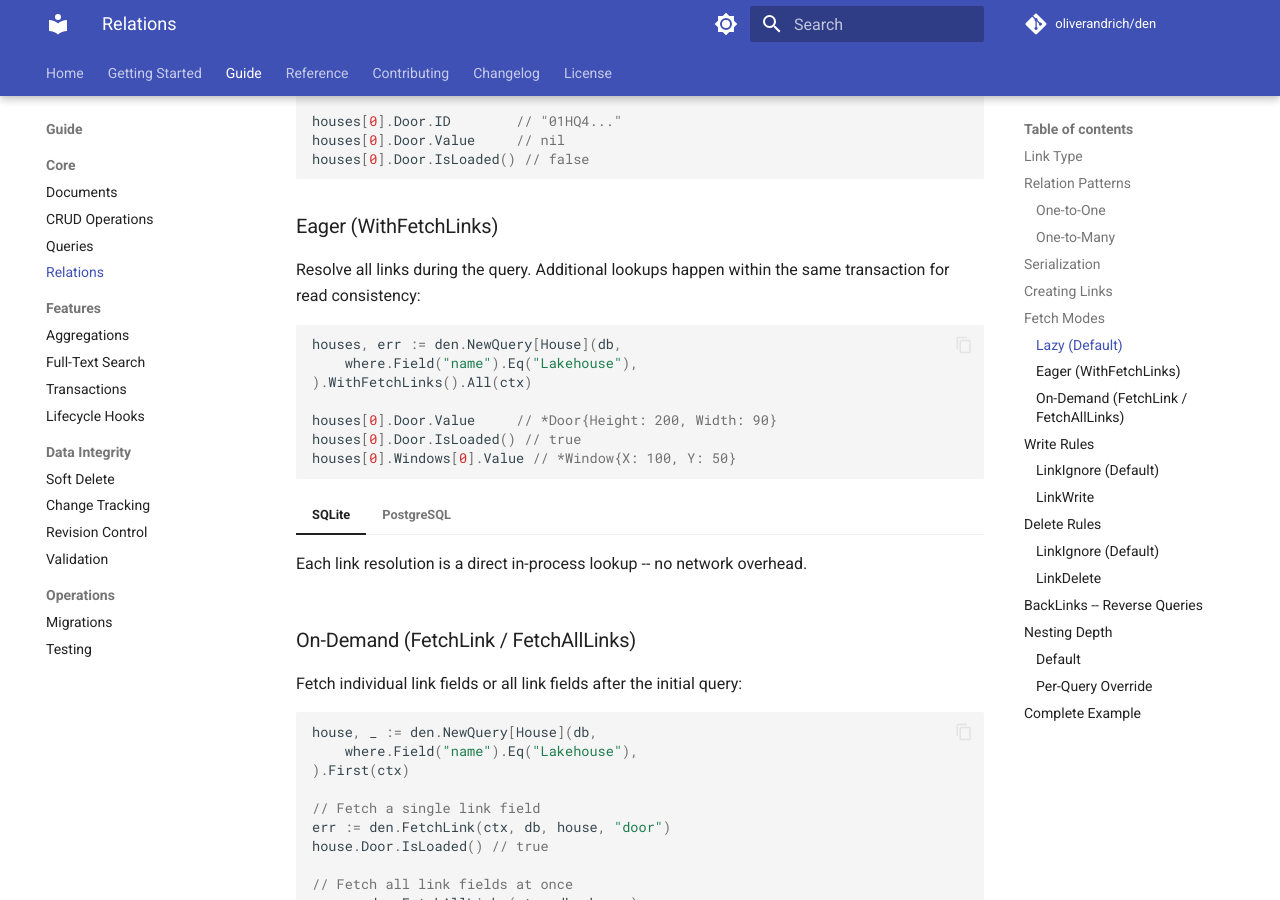
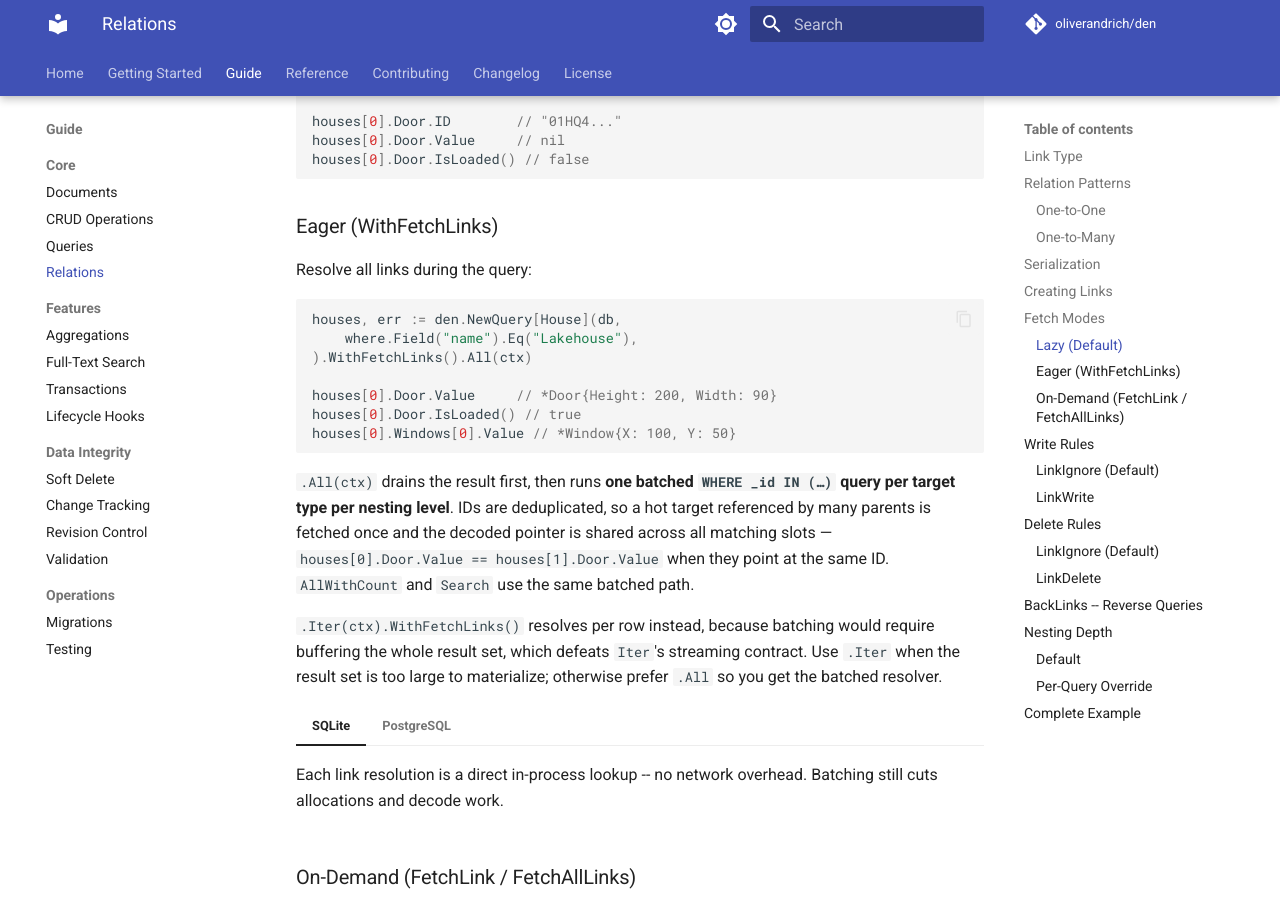
Before and after one commit to oliverandrich/den, an MkDocs documentation site: the page built from docs/guide/relations.md, in a window 1280 px wide and 900 px high, scrolled down 2045 px. Built offline with MkDocs 1.6.1 and Material for MkDocs 9.7.7, drawn with Linux system fonts in a browser that asks for light colours; comment, search, counter and statistics services are not loaded; some of the changed text lies outside the part shown.

Commit message:
docs: explain WithFetchLinks batching and nested recursion
All(ctx) now batches link resolution and dedupes shared ids; Iter(ctx)
stays per-row to preserve streaming. WithNestingDepth(n>1) actually
recurses on the batched paths but not on Iter — both are now called out.

````diff
--- a/docs/guide/relations.md
+++ b/docs/guide/relations.md
@@ -94,7 +94,7 @@ houses[0].Door.IsLoaded() // false
 
 ### Eager (WithFetchLinks)
 
-Resolve all links during the query. Additional lookups happen within the same transaction for read consistency:
+Resolve all links during the query:
 
 ```go
 houses, err := den.NewQuery[House](db,
@@ -106,13 +106,17 @@ houses[0].Door.IsLoaded() // true
 houses[0].Windows[0].Value // *Window{X: 100, Y: 50}
 ```
 
+`.All(ctx)` drains the result first, then runs **one batched `WHERE _id IN (…)` query per target type per nesting level**. IDs are deduplicated, so a hot target referenced by many parents is fetched once and the decoded pointer is shared across all matching slots — `houses[0].Door.Value == houses[1].Door.Value` when they point at the same ID. `AllWithCount` and `Search` use the same batched path.
+
+`.Iter(ctx).WithFetchLinks()` resolves per row instead, because batching would require buffering the whole result set, which defeats `Iter`'s streaming contract. Use `.Iter` when the result set is too large to materialize; otherwise prefer `.All` so you get the batched resolver.
+
 === "SQLite"
 
-    Each link resolution is a direct in-process lookup -- no network overhead.
+    Each link resolution is a direct in-process lookup -- no network overhead. Batching still cuts allocations and decode work.
 
 === "PostgreSQL"
 
-    Link fetches are batched into a single query where possible, minimizing round trips.
+    Each batch collapses N per-row `SELECT` round-trips into one `WHERE _id IN (…)`. On a 20-parent fixture with one shared link, this takes `WithFetchLinks` from ~1.6 ms down to ~630 µs.
 
 ### On-Demand (FetchLink / FetchAllLinks)
 
@@ -219,11 +223,13 @@ Override the depth for a specific query:
 
 ```go
 houses, err := den.NewQuery[House](db).
-    WithFetchLinks().WithNestingDepth(1).All(ctx)
+    WithFetchLinks().WithNestingDepth(2).All(ctx)
 ```
 
-!!! note
-    When the depth counter reaches zero, remaining `Link[T]` fields are left unresolved -- they contain the ID but `Value` is `nil` and `IsLoaded()` returns `false`. This prevents infinite loops and bounds resource consumption.
+With `WithNestingDepth(2)` against `Root → Mid → Leaf`, the batched resolver runs one query per target type for `Mid`, then one query per target type for `Leaf` on the loaded `Mid` set — two round-trips total, regardless of how many parents. When the depth counter reaches zero, remaining `Link[T]` fields are left unresolved (`Value` stays `nil`, `IsLoaded()` returns `false`).
+
+!!! warning "Recursion requires `.All` (or `.AllWithCount` / `.Search`)"
+    Nested resolution only descends in the batched paths. Streaming `.Iter(ctx)` resolves the direct level of every yielded document but does not recurse into loaded targets — it would otherwise have to buffer results to run a coherent batch.
 
 ## Complete Example
 
````
Also changed, not shown: docs/guide/queries.md (+5 -1 lines).
